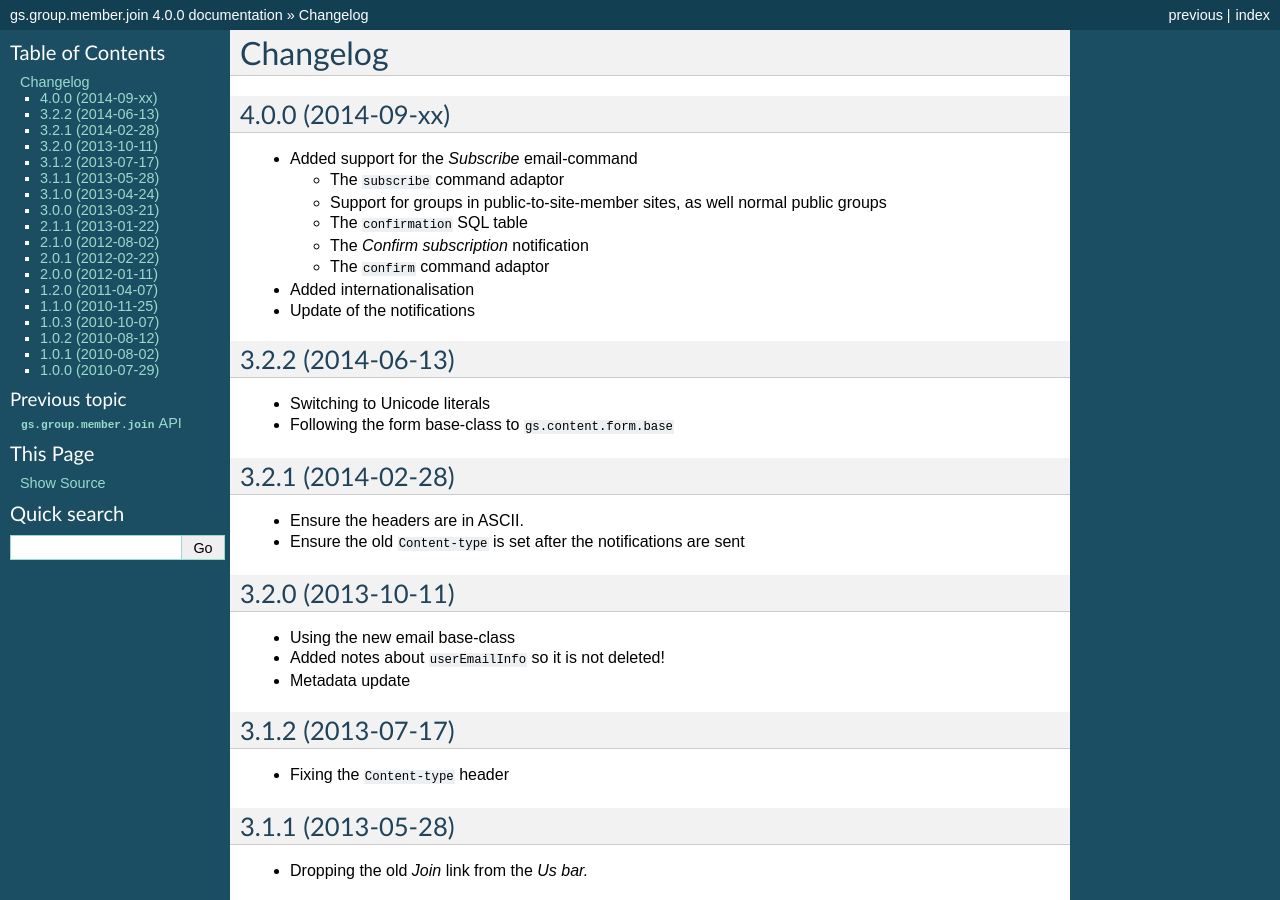
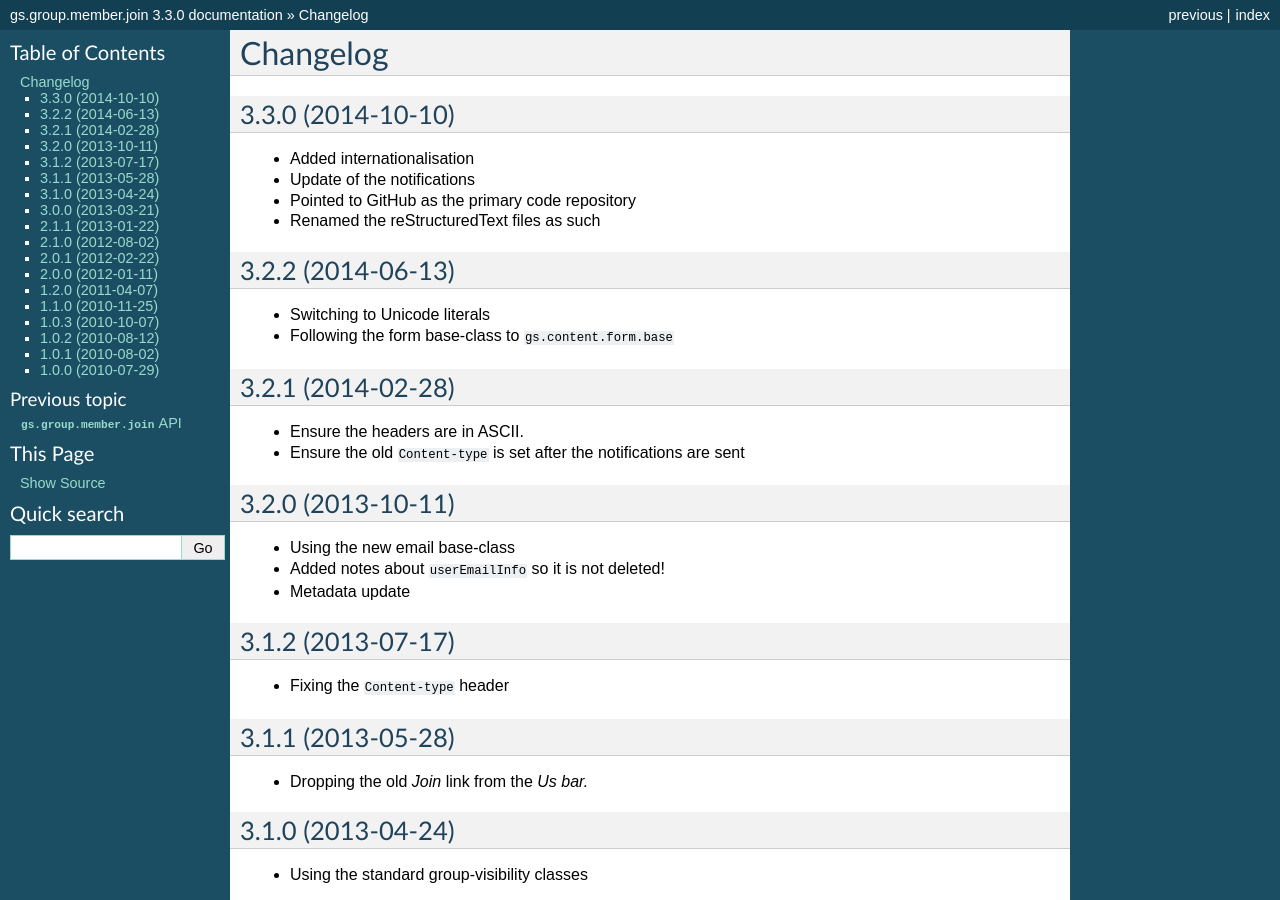
Before and after one commit to groupserver/gs.group.member.join, a Sphinx documentation site: the page built from docs/HISTORY.rst, in a window 1280 px wide and 900 px high. Built offline with Sphinx 7.4.7, drawn with Linux system fonts in a browser that asks for light colours; some of the changed text lies outside the part shown.

Commit message:
Updating the product metadata

```diff
--- a/docs/HISTORY.rst
+++ b/docs/HISTORY.rst
@@ -1,20 +1,13 @@
 Changelog
 =========
 
-4.0.0 (2014-09-xx)
+3.3.0 (2014-10-10)
 ------------------
-
-* Added support for the *Subscribe* email-command
-
-  + The ``subscribe`` command adaptor
-  + Support for groups in public-to-site-member sites, as well
-    normal public groups
-  + The ``confirmation`` SQL table
-  + The *Confirm subscription* notification
-  + The ``confirm`` command adaptor
 
 * Added internationalisation
 * Update of the notifications
+* Pointed to GitHub as the primary code repository
+* Renamed the reStructuredText files as such
 
 3.2.2 (2014-06-13)
 ------------------
--- a/setup.py
+++ b/setup.py
@@ -49,7 +49,7 @@ setup(
     author_email='alice@onlinegroups.net',
     maintainer='Michael JasonSmith',
     maintainer_email='mpj17@onlinegroups.net',
-    url='https://source.iopen.net/groupserver/gs.group.member.join/',
+    url='https://github.com/groupserver/gs.group.member.join/',
     license='ZPL 2.1',
     packages=find_packages(exclude=['ez_setup']),
     namespace_packages=['gs', 'gs.group', 'gs.group.member'],
--- a/version.py
+++ b/version.py
@@ -1,5 +1,5 @@
 # -*- coding: utf-8 -*-
-version = '4.0.0'
+version = '3.3.0'
 release = False
 
 #--------------------------------------------------------------------------#
```
Also changed, not shown: README.rst (+61 -67 lines).
